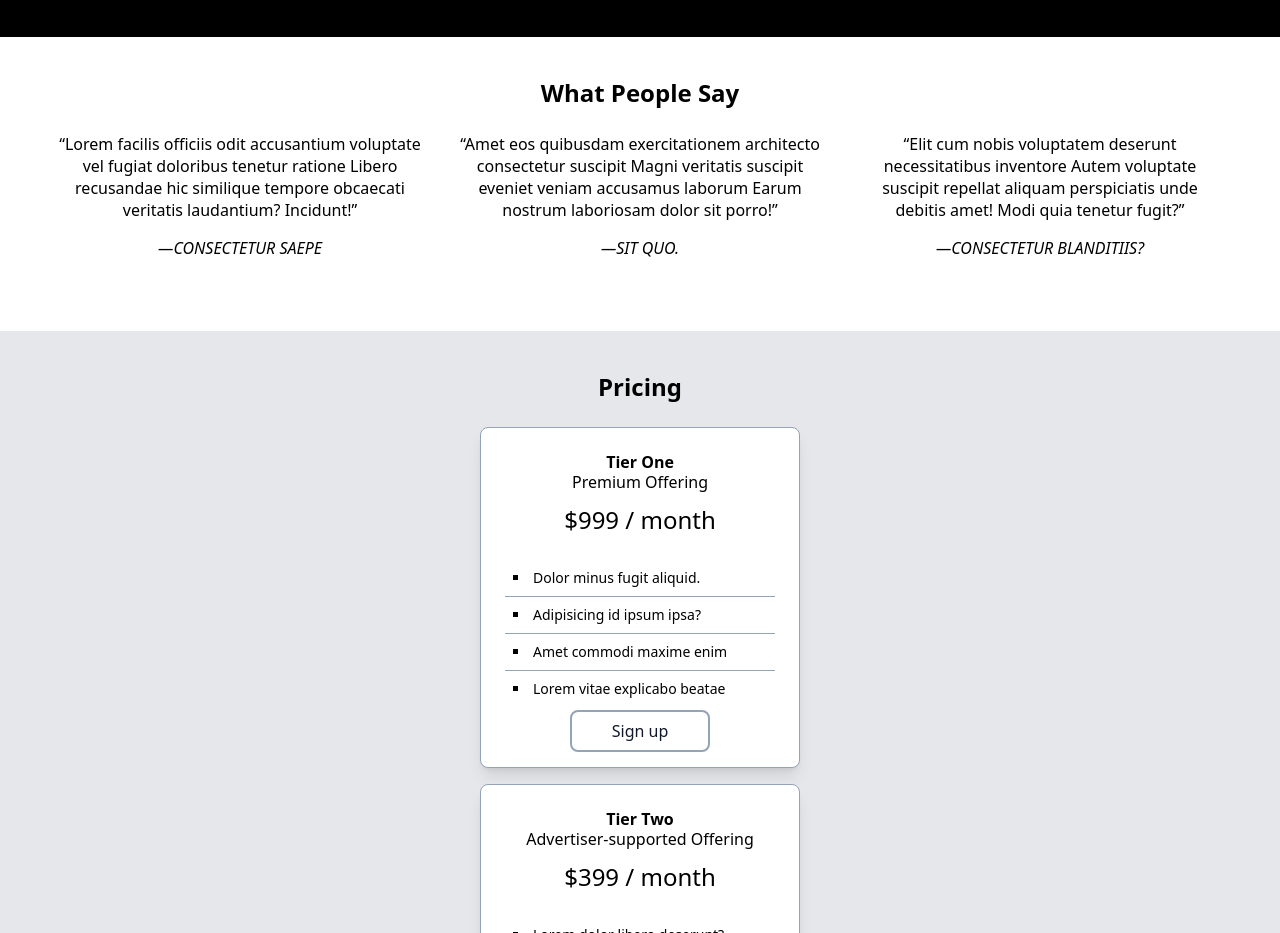
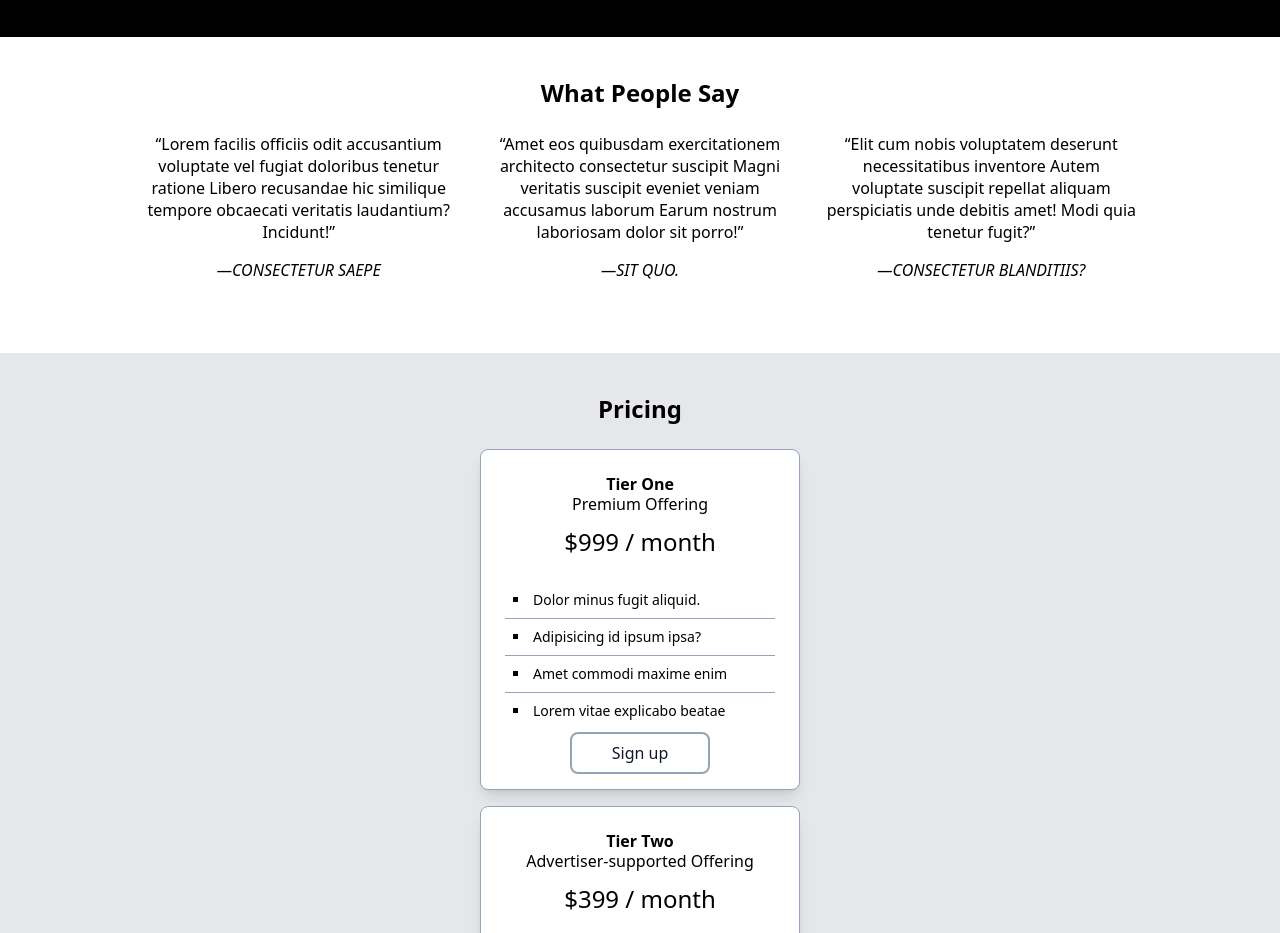
Before and after one commit to kevcomedia/fcc-product-landing-page, a website built with Parcel: page src/index.html in a window 1280 px wide. Shown: the part 846-1779 px from the top of the page. Built offline with nearby package versions, Linux system fonts and the light colour scheme.

Commit message:
Set testimonials max width

```diff
--- a/src/index.html
+++ b/src/index.html
@@ -116,7 +116,7 @@
 
       <section id="testimonials" class="bg-white text-black p-10">
         <h2 class="text-center font-semibold text-2xl mb-6">What People Say</h2>
-        <div class="flex flex-wrap justify-around items-end">
+        <div class="flex flex-wrap justify-around items-end max-w-5xl mx-auto">
           <!--
             There shouldn't be any whitespace after the open blockquote tag and
             before the close tag. Otherwise there will be a space rendered between
```
